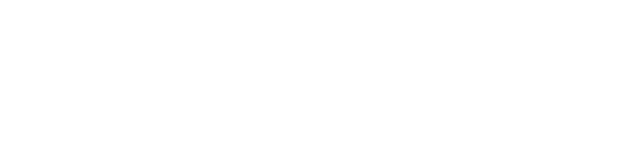
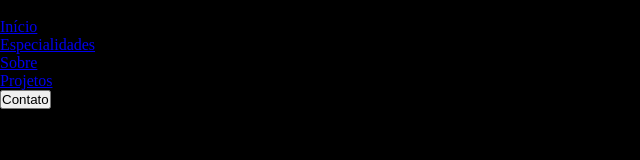
Before and after one commit to WolgrandAP/Meu-Portfolio, a plain HTML site: page Portfolio/index.html in a window 1280 px wide. Shown: the whole page, without its empty margins (0-640 px from the left). Drawn offline with Linux system fonts and the light colour scheme.

Commit message:
Estruturação do html base e início da parte CSS

```diff
--- a/Portfolio/index.html
+++ b/Portfolio/index.html
@@ -3,9 +3,35 @@
 <head>
     <meta charset="UTF-8">
     <meta name="viewport" content="width=device-width, initial-scale=1.0">
+    <link rel="stylesheet" href="style.css">
     <title>Meu Portfólio</title>
 </head>
 <body>
 
+    <header>
+        <div class="interface">
+            <div class="logo">
+                <a href="#">
+                    <img src="" alt="">
+                </a>
+            </div><!--logo-->
+
+            <nav class="menu-desktop">
+                <ul>
+                    <li><a href="#">Início</a></li>
+                    <li><a href="#">Especialidades</a></li>
+                    <li><a href="#">Sobre</a></li>
+                    <li><a href="#">Projetos</a></li>
+                </ul>
+            </nav>
+
+            <div class="btn-contato">
+                <a href="#">
+                    <button>Contato</button>
+                </a>
+            </div>
+        </div><!--interface-->
+    </header>
+
 </body>
 </html>
--- /dev/null
+++ b/Portfolio/style.css
@@ -0,0 +1,14 @@
+* {
+    margin: 0;
+    padding: 0;
+    box-sizing: border-box;
+}
+
+body {
+    background-color: black;
+    height: 900px;
+}
+
+.interface {
+
+}
```
